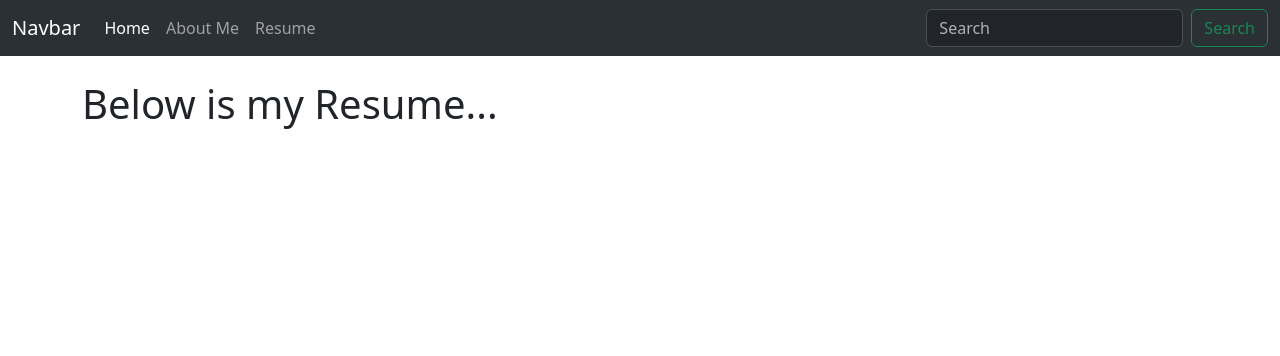
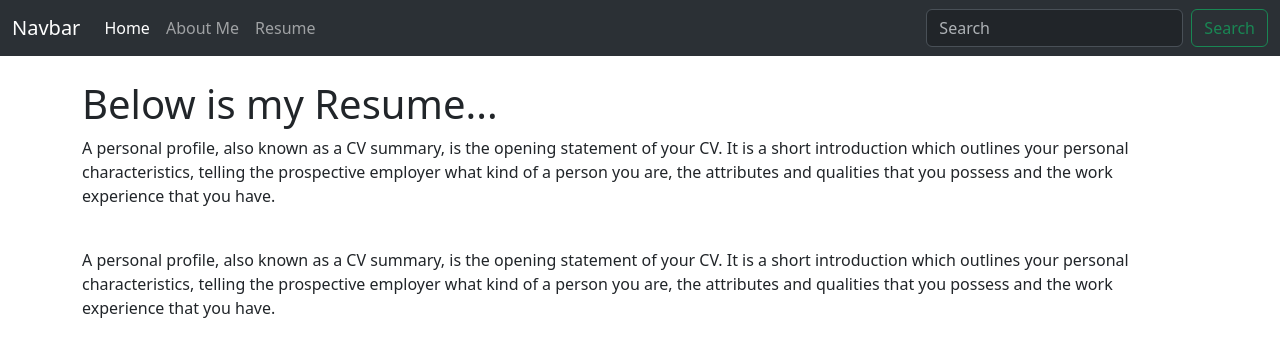
Before and after one commit to brimmerd/Coding, a plain HTML site: page resume.html in a window 1280 px wide. Drawn offline with nearby package versions, Linux system fonts and the light colour scheme.

Commit message:
tweaked index.html,resume.html

```diff
--- a/resume.html
+++ b/resume.html
@@ -35,6 +35,9 @@
   </br>
       <div class="container">
         <h1>Below is my Resume...</h1>
+        <p>A personal profile, also known as a CV summary, is the opening statement of your CV. It is a short introduction which outlines your personal characteristics, telling the prospective employer what kind of a person you are, the attributes and qualities that you possess and the work experience that you have.</p>
+        <br>
+        <p>A personal profile, also known as a CV summary, is the opening statement of your CV. It is a short introduction which outlines your personal characteristics, telling the prospective employer what kind of a person you are, the attributes and qualities that you possess and the work experience that you have.</p>
       </div>
 
     <script src="https://cdn.jsdelivr.net/npm/bootstrap@5.3.0-alpha1/dist/js/bootstrap.bundle.min.js" integrity="sha384-w76AqPfDkMBDXo30jS1Sgez6pr3x5MlQ1ZAGC+nuZB+EYdgRZgiwxhTBTkF7CXvN" crossorigin="anonymous"></script>
```
Also changed, not shown: index.html (+2 -2 lines).
